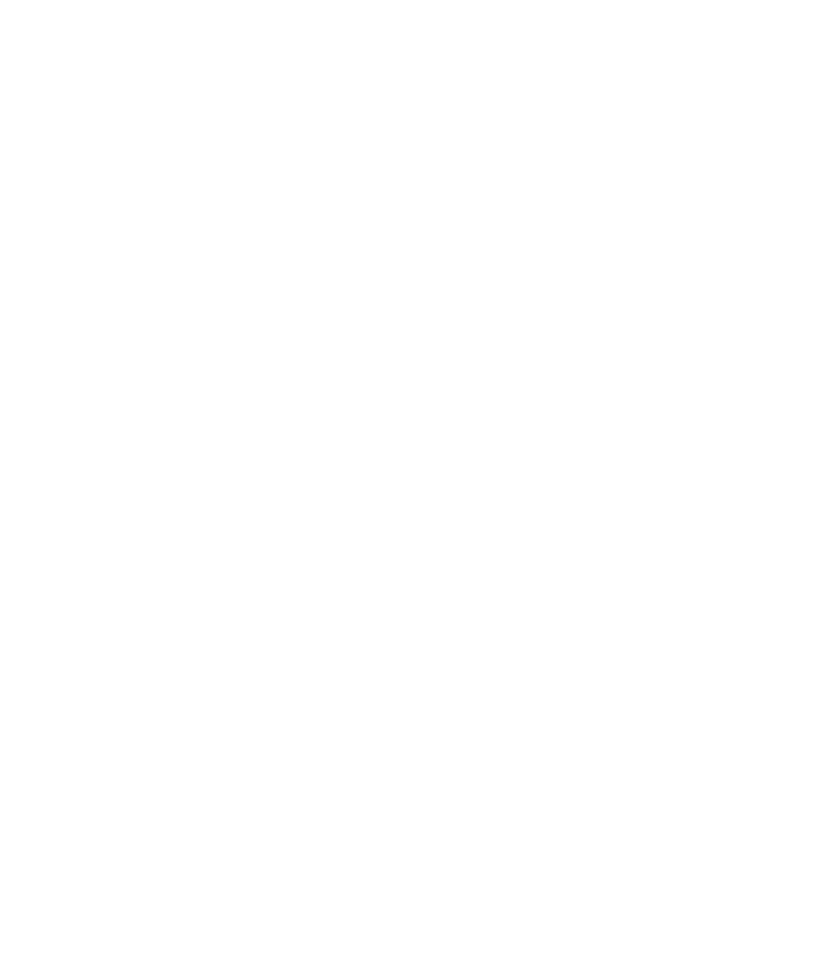
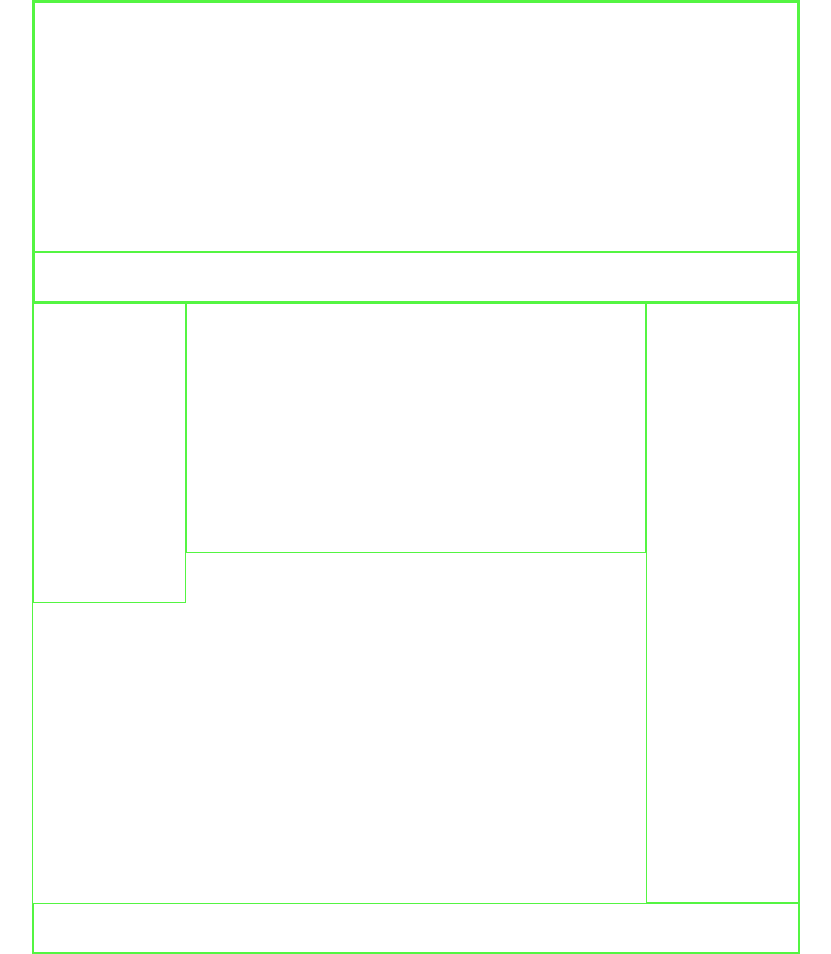
Before and after one commit to bafio93/htmlcss-struttura-wp, a plain HTML site: page index.html in a window 1280 px wide. Shown: the whole page, without its empty margins (224-1055 px from the left). Before the commit the page ends 800 px from the top, so only its background shows below. Drawn offline with Linux system fonts and the light colour scheme.

Commit message:
Basic layout traced!

```diff
--- a/index.html
+++ b/index.html
@@ -6,6 +6,33 @@
         <link rel="stylesheet" href="style.css">
     </head>
     <body>
+        <div id="container">
+            <header>
+                <div class="upper logo_img">
 
+                </div>
+                <div class="upper menu_bar">
+
+                </div>
+            </header>
+            <aside class="left link_bar">
+
+            </aside>
+            <main>
+
+            </main>
+            <aside class="right widget_bar">
+                <div class="widget">
+
+                </div>
+                <div class="widget">
+
+                </div>
+                <div class="widget">
+
+                </div>
+            </aside>
+            <footer></footer>
+        </div>
     </body>
 </html>
--- a/style.css
+++ b/style.css
@@ -3,3 +3,66 @@
     padding: 0;
     box-sizing: border-box;
 }
+
+#container {
+    border: 1px solid rgb(84, 245, 66);
+    width: 60%;
+    height: auto;
+    position: relative;
+    left: 20%;
+}
+
+#container:after {
+    content: "";
+    display: table;
+    clear: both;
+}
+
+header {
+    border: 1px solid rgb(84, 245, 66);
+    width: 100%;
+    height: auto;
+    position: relative;
+}
+
+.upper {
+    border: 1px solid rgb(84, 245, 66);
+    width: 100%;
+    position: relative;
+}
+
+.logo_img {
+    height: 250px;
+}
+
+.menu_bar {
+    height: 50px;
+}
+
+aside {
+    border: 1px solid rgb(84, 245, 66);
+    width: 20%;
+    float: left;
+}
+
+aside.widget_bar {
+    height: 600px;
+}
+
+aside.link_bar {
+    height: 300px;
+}
+
+main {
+    border: 1px solid rgb(84, 245, 66);
+    width: inherit;
+    height: 250px;
+    float: left;
+}
+
+footer {
+    border: 1px solid rgb(84, 245, 66);
+    width: 100%;
+    height: 50px;
+    float: left;
+}
```
